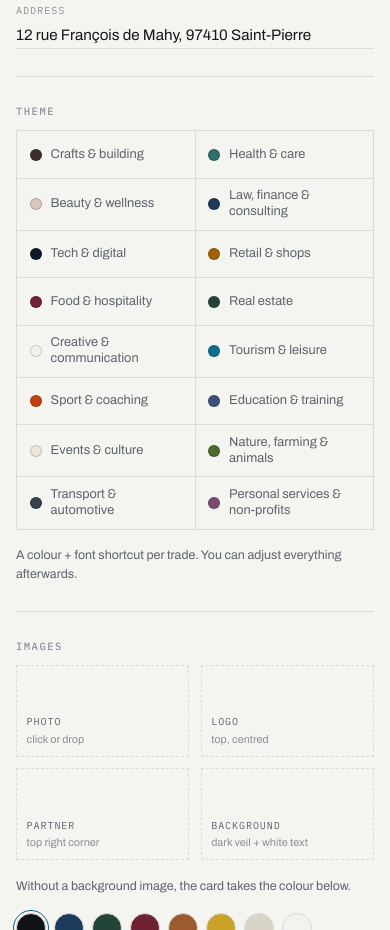
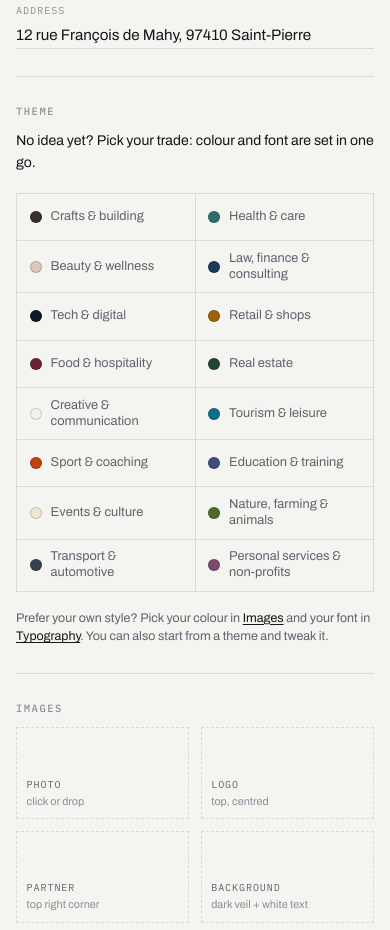
Before and after one commit to greggstyle/carte-de-poche, a plain HTML site: page app/index.html in a window 390 px wide. Shown: the part 1716-2646 px from the top of the page. Drawn offline with nearby package versions, Linux system fonts and the light colour scheme; no server answers; a web font is replaced by a local one.

Commit message:
App : expliquer les thèmes prêts à l'emploi et le style personnalisé
Phrase d'intro au-dessus des thèmes, phrase « ton propre style » avec
liens vers la couleur (Images) et la police (Typographie), et mention
« Style personnalisé » quand on s'écarte d'un thème. FR et EN.

Co-Authored-By: Claude Opus 5.5 <noreply@anthropic.com>
Claude-Session: https://claude.ai/code/session_01CTwJnYtAsMSA1mPvyv4WUq

```diff
--- a/app.js
+++ b/app.js
@@ -92,7 +92,7 @@ var I18N = {
     'print.note':'PDF imprimeur : 300 dpi, 3 mm de fond perdu, traits de coupe. Couleurs RVB, ton imprimeur convertit en CMJN.',
     'paper.card55':'Carte de visite 55 × 85 mm','paper.a6':'A6 105 × 148 mm','paper.screen':'Format écran à 300 dpi',
     'st.pdfprep':'Préparation du PDF…','st.pdfsaved':'PDF enregistré : ','st.pdferr':'Impossible de générer le PDF.',
-    'sec.theme':'Thème','theme.note':'Un raccourci couleur + police par métier. Tu peux tout ajuster ensuite.',
+    'sec.theme':'Thème','theme.intro':'Pas d’idée ? Choisis ton métier : la couleur et la police se règlent d’un coup.','theme.diy':'Tu préfères ton propre style ? Choisis ta couleur dans {color} et ta police dans {font}. Tu peux aussi partir d’un thème et le modifier.','theme.diy.color':'Images','theme.diy.font':'Typographie','theme.custom':'Style personnalisé : ta couleur et ta police à toi.',
     'theme.craft':'Artisanat & bâtiment','theme.health':'Santé & soins','theme.beauty':'Beauté & bien-être','theme.law':'Droit, finance & conseil','theme.tech':'Tech & numérique','theme.shop':'Commerce & boutiques',
     'theme.food':'Restauration & hôtellerie','theme.estate':'Immobilier','theme.creative':'Création & communication','theme.tourism':'Tourisme & loisirs','theme.sport':'Sport & coaching',
     'theme.education':'Éducation & formation','theme.events':'Événementiel & culture','theme.nature':'Nature, agriculture & animaux','theme.transport':'Transport & automobile','theme.services':'Services à la personne & associations',
@@ -163,7 +163,7 @@ var I18N = {
     'print.note':'Print-ready PDF: 300 dpi, 3 mm bleed, crop marks. RGB colours, your printer converts to CMYK.',
     'paper.card55':'Business card 55 × 85 mm','paper.a6':'A6 105 × 148 mm','paper.screen':'Screen format at 300 dpi',
     'st.pdfprep':'Preparing the PDF…','st.pdfsaved':'PDF saved: ','st.pdferr':'Could not generate the PDF.',
-    'sec.theme':'Theme','theme.note':'A colour + font shortcut per trade. You can adjust everything afterwards.',
+    'sec.theme':'Theme','theme.intro':'No idea yet? Pick your trade: colour and font are set in one go.','theme.diy':'Prefer your own style? Pick your colour in {color} and your font in {font}. You can also start from a theme and tweak it.','theme.diy.color':'Images','theme.diy.font':'Typography','theme.custom':'Custom style: your own colour and font.',
     'theme.craft':'Crafts & building','theme.health':'Health & care','theme.beauty':'Beauty & wellness','theme.law':'Law, finance & consulting','theme.tech':'Tech & digital','theme.shop':'Retail & shops',
     'theme.food':'Food & hospitality','theme.estate':'Real estate','theme.creative':'Creative & communication','theme.tourism':'Tourism & leisure','theme.sport':'Sport & coaching',
     'theme.education':'Education & training','theme.events':'Events & culture','theme.nature':'Nature, farming & animals','theme.transport':'Transport & automotive','theme.services':'Personal services & non-profits',
@@ -1010,12 +1010,31 @@ function syncFields(){ $$('[data-field]').forEach(function(el){ el.value = state
   inp.addEventListener('input', function(){ state.bgColor=inp.value; save(); syncSwatches(); schedule(); });
   wrapEl.appendChild(inp); wrapEl.appendChild(lab); host.appendChild(wrapEl);
 })();
+/* phrase « ton propre style » : {color} et {font} deviennent des liens qui amènent à la bonne section */
+function buildThemeDiy(){
+  var el=$('#theme-diy'); if(!el) return; el.textContent='';
+  var targets={color:['#swatches','theme.diy.color'], font:['#sec-typo','theme.diy.font']};
+  t('theme.diy').split(/(\{color\}|\{font\})/).forEach(function(part){
+    var m=/^\{(color|font)\}$/.exec(part);
+    if(!m){ el.appendChild(document.createTextNode(part)); return; }
+    var a=document.createElement('a'), tg=targets[m[1]]; a.href=tg[0]; a.textContent=t(tg[1]);
+    a.addEventListener('click', function(e){
+      var dest=$(tg[0]); if(!dest) return; e.preventDefault();
+      var smooth=!(window.matchMedia && matchMedia('(prefers-reduced-motion: reduce)').matches);
+      dest.scrollIntoView({behavior:smooth?'smooth':'auto', block:'center'});
+      dest.classList.toggle('flash', false); void dest.offsetWidth; dest.classList.toggle('flash', true);
+    });
+    el.appendChild(a);
+  });
+}
 function syncSwatches(){
   var th=$('#themes'); if(th && th.children.length) syncSeg(th, activeTheme());
   $$('.sw').forEach(function(b,i){
     b.setAttribute('aria-pressed', String(SWATCHES[i][0].toLowerCase()===state.bgColor.toLowerCase()));
   });
   $('#bg-note').textContent = state.images.bg ? t('bg.image') : t('bg.color');
+  /* « Style personnalisé » : aucun thème ne correspond, et ce n'est plus le réglage de départ */
+  var tc=$('#theme-custom'); if(tc){ tc.hidden = !!activeTheme() || (state.bgColor.toLowerCase()==='#101215' && state.font==='editorial'); tc.textContent=t('theme.custom'); }
   var pk=$('#picker'); if(pk) pk.value=state.bgColor;
 }
 
@@ -1297,6 +1316,7 @@ function applyI18n(){
   document.title = t('title');
   $$('[data-i18n]').forEach(function(el){ el.textContent = t(el.dataset.i18n); });
   $$('[data-i18n-aria]').forEach(function(el){ el.setAttribute('aria-label', t(el.dataset.i18nAria)); });
+  buildThemeDiy();
   $$('#lang button').forEach(function(b){ b.setAttribute('aria-pressed', String(b.dataset.lang===lang)); });
   buildSeg($('#formats'), Object.keys(FORMATS), function(k){ return t('fmt.'+k); }, function(){return state.format;}, function(k){ state.format=k; save(); updateDim(); schedule(); track('format', {format:k}); });
   buildSeg($('#qrmode'), QRMODES, function(k){ return t('qr.'+k); }, function(){return state.qrMode;}, function(k){ state.qrMode=k; save(); updateQrNote(); schedule(); track('qr_mode', {mode:k}); });
--- a/app/index.html
+++ b/app/index.html
@@ -38,7 +38,7 @@ j=d.createElement(s),dl=l!='dataLayer'?'&l='+l:'';j.async=true;j.src=
 <link rel="preconnect" href="https://fonts.googleapis.com">
 <link rel="preconnect" href="https://fonts.gstatic.com" crossorigin>
 <link rel="stylesheet" href="https://fonts.googleapis.com/css2?family=Fraunces:ital,opsz,wght@0,9..144,300..800;1,9..144,300..700&family=Archivo:wght@400;500;600&family=IBM+Plex+Mono:wght@400;500&display=swap">
-<link rel="stylesheet" href="/style.css?v=12">
+<link rel="stylesheet" href="/style.css?v=13">
 <script src="/vendor/qrcode.js?v=1.4.4"></script>
 </head>
 <body>
@@ -85,8 +85,10 @@ height="0" width="0" style="display:none;visibility:hidden"></iframe></noscript>
     <section class="sec">
       <h2 class="sec-h" data-i18n="sec.theme">Thème</h2>
       <div class="sec-b">
+        <p class="note theme-intro" data-i18n="theme.intro">Pas d'idée ? Choisis ton métier : la couleur et la police se règlent d'un coup.</p>
         <div class="seg seg-themes" id="themes" role="group" data-i18n-aria="sec.theme" aria-label="Thème"></div>
-        <p class="note" data-i18n="theme.note">Un raccourci couleur + police par métier. Tu peux tout ajuster ensuite.</p>
+        <p class="note theme-custom" id="theme-custom" role="status" hidden></p>
+        <p class="note" id="theme-diy"></p>
       </div>
     </section>
 
@@ -264,6 +266,6 @@ height="0" width="0" style="display:none;visibility:hidden"></iframe></noscript>
     <button type="button" class="btn btn-ghost btn-sm" id="consent-no" data-i18n="consent.no">Refuser</button>
   </div>
 </div>
-<script src="/app.js?v=14"></script>
+<script src="/app.js?v=15"></script>
 </body>
 </html>
--- a/style.css
+++ b/style.css
@@ -163,6 +163,13 @@ img{max-width:100%}
 .seg-themes button{display:flex;align-items:center;gap:.55rem;border-right:0;background:var(--bg);white-space:normal;text-align:left;line-height:1.25;padding:.6rem .8rem;min-height:2.9rem}
 .seg-themes button[aria-pressed="true"]{background:var(--ink);color:var(--bg)}
 @container (min-width:42rem){.seg-themes{grid-template-columns:repeat(4,minmax(0,1fr))}}
+.theme-intro{font-size:.88rem;color:var(--ink);margin:0 0 .2rem}
+.theme-custom{color:var(--accent);font-weight:500}
+.theme-custom::before{content:"\2713\00a0"}
+#theme-diy a{color:var(--ink);text-decoration:underline;text-underline-offset:.15em;text-decoration-thickness:1px}
+#theme-diy a:hover{color:var(--accent)}
+.flash{animation:flash 1.4s ease}
+@keyframes flash{0%,100%{box-shadow:0 0 0 0 transparent}25%{box-shadow:0 0 0 4px color-mix(in srgb,var(--accent) 35%,transparent)}}
 .seg-themes .dot{width:12px;height:12px;border-radius:50%;border:1px solid rgba(0,0,0,.18);flex:none}
 .seg-face button{font-family:var(--mono);font-size:.66rem;letter-spacing:.1em;text-transform:uppercase;padding:.3rem .6rem}
 
```
